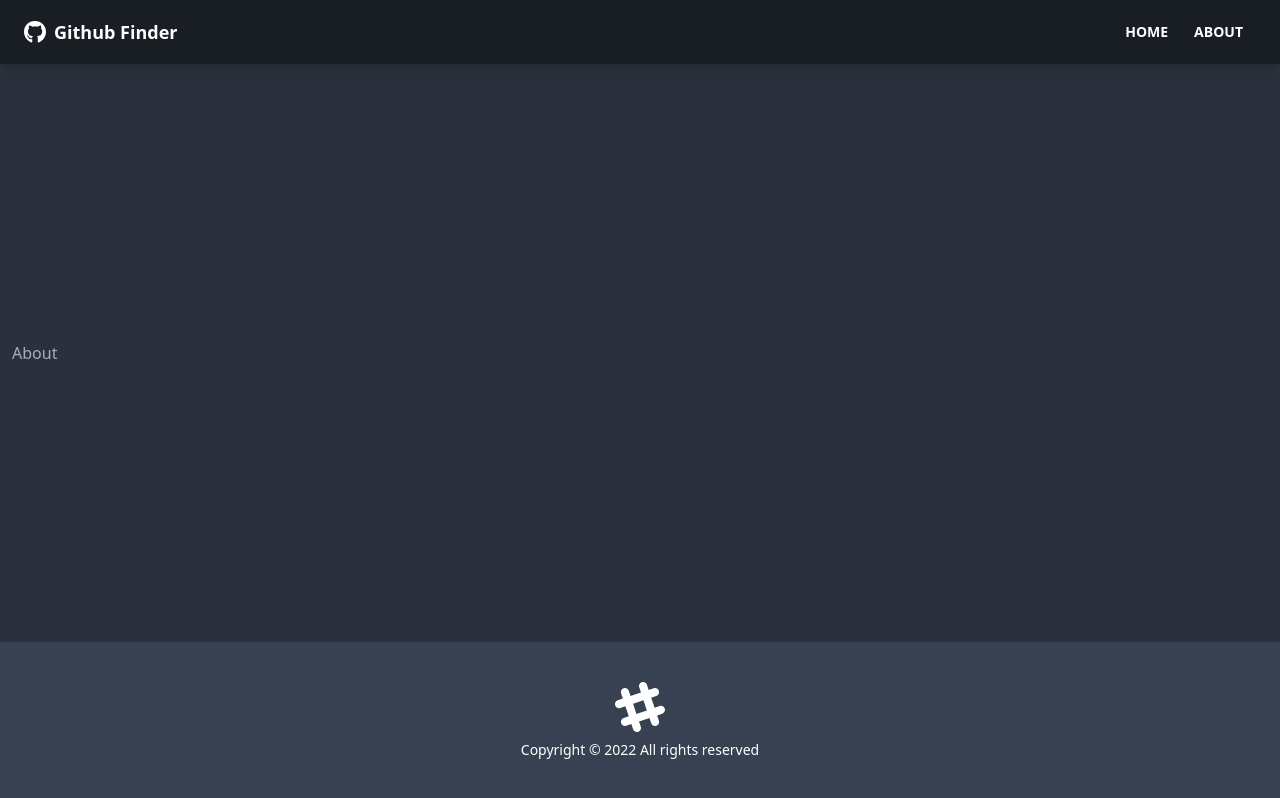
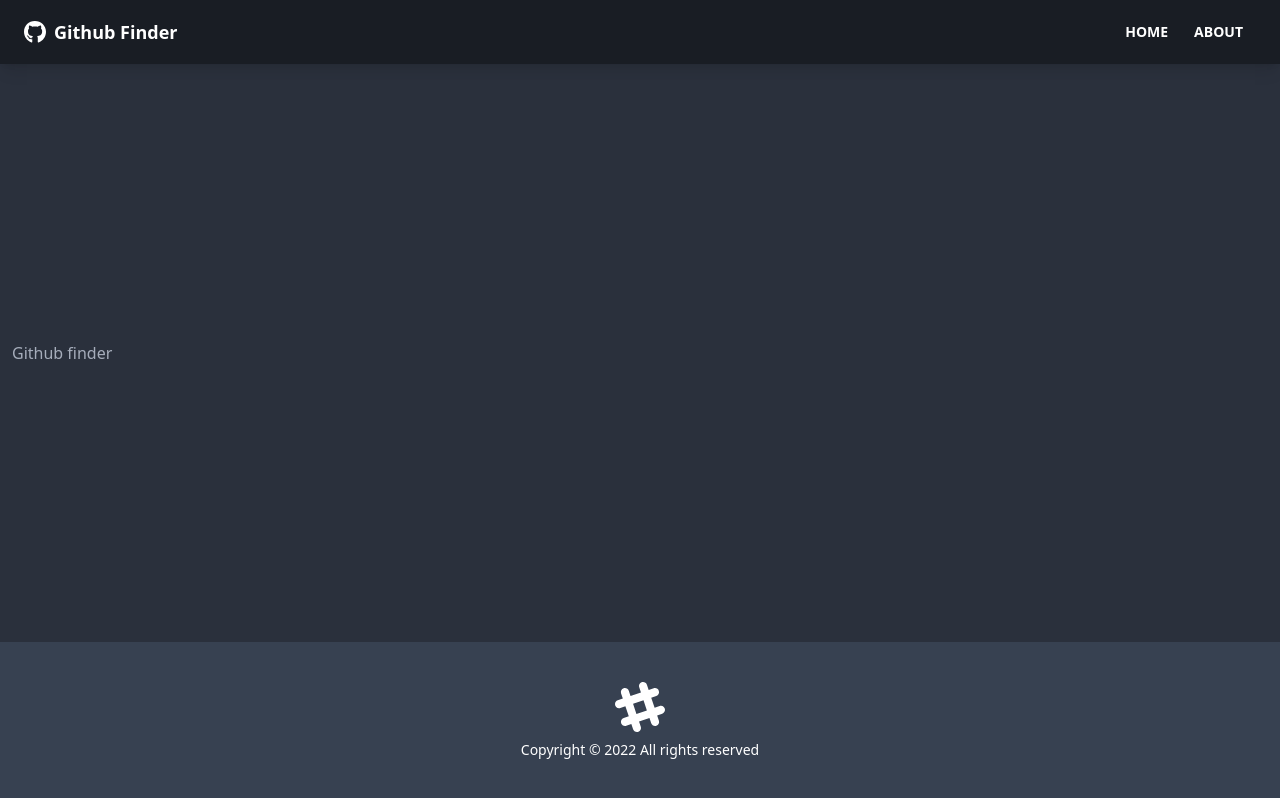
Before and after one commit to chubbystrings/users-search, a React (Create React App) app: page /about in a window 1280 px wide. Built offline with nearby package versions, Linux system fonts and the light colour scheme; no server answers.

Commit message:
added about page

```diff
--- a/src/app/pages/About.tsx
+++ b/src/app/pages/About.tsx
@@ -1,7 +1,7 @@
 
 const About = () => {
   return (
-    <div>About</div>
+    <div>Github finder</div>
   )
 }
 
```
